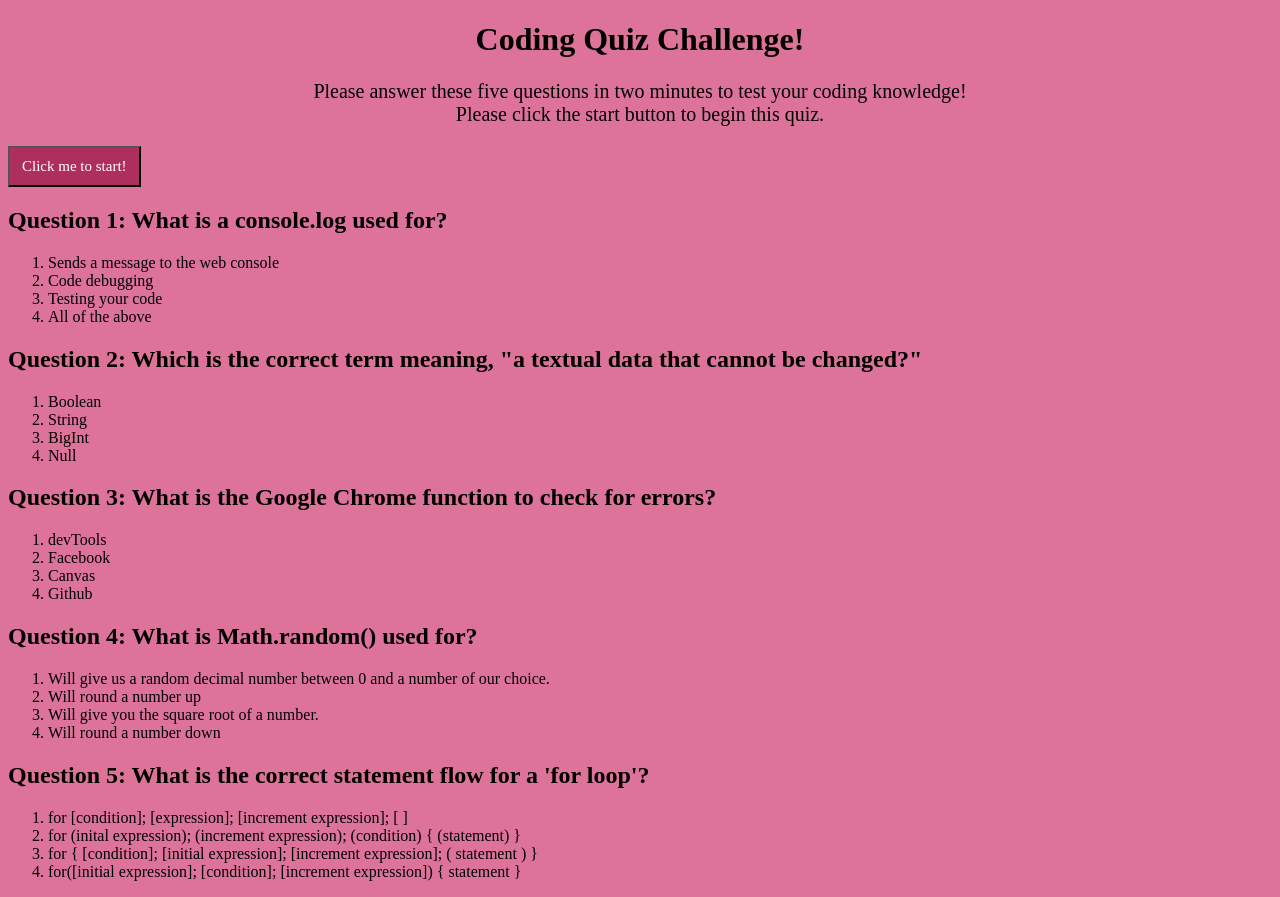
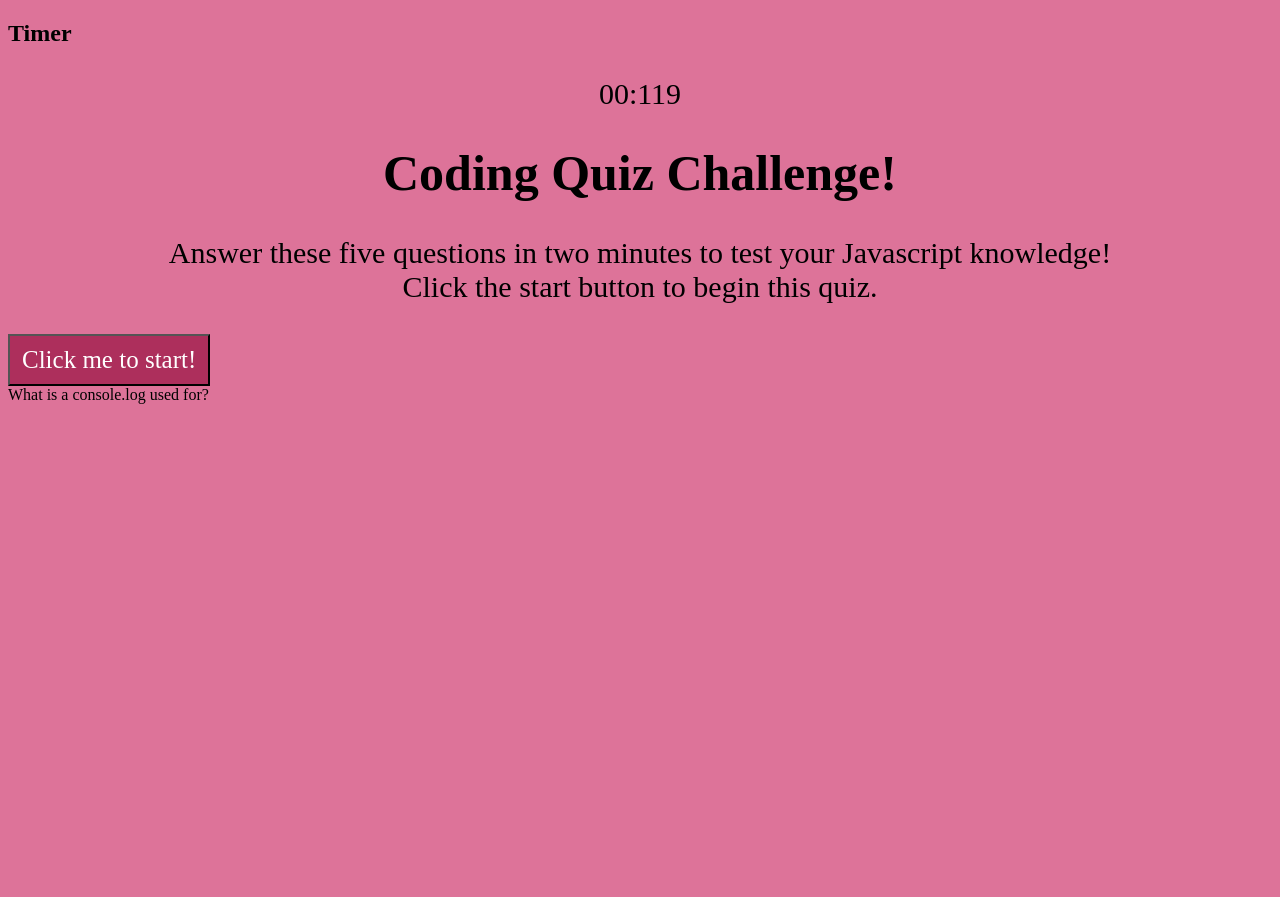
Before and after one commit to krod2016/CodeQuiz, a plain HTML site: page index.html in a window 1280 px wide. Both pictures are taken after a click on the button "Click me to start!". After the commit the page ends 800 px from the top, so only its background shows below. Drawn offline with Linux system fonts and the light colour scheme.

Commit message:
added javascript, and buttons

```diff
--- a/assets/css/style.css
+++ b/assets/css/style.css
@@ -5,18 +5,24 @@
 
 header h1 {
   text-align: center;
+  font-size: 50px;
 }
 
 p {
   text-align: center;
-  font-size: 20px;
+  font-size: 30px;
 }
 
-button {
+.btn {
   background-color: #AD2F5C;
   color: white;
   display: inline-block;
-  font-size: 15px;
+  font-size: 25px;
+  padding: 10px 12px;
   align-items: center;
-  padding: 10px 12px;
+  display: flex;
 }
+
+.btn:hover {
+  box-shadow: 0 2px;
+}
--- a/assets/js/script.js
+++ b/assets/js/script.js
@@ -0,0 +1,101 @@
+//question area
+var questionAreaEl = document.querySelector("#question-area")
+
+function renderQuestion(questionIndex) {
+  var currentQuestion = questions[questionIndex]
+  let element = document.createElement("div");
+  element.textContent = currentQuestion.question
+  questionAreaEl.appendChild(element)
+
+  for (let i = 0; i < questions.length; i++)
+  {
+
+  }
+}
+
+//timer
+function timer() {
+  console.log("click")
+  renderQuestion(0)
+  var sec = 120;
+  var timer = setInterval(function () {
+    document.getElementById('TimerDisplay').textContent = '00:' + sec;
+    sec--;
+    if (sec < 0) {
+      clearInterval(timer);
+    }
+  }, 1000);
+}
+
+//questions and answers
+var questions = [
+  {
+    question: "What is a console.log used for?",
+    answers: [
+      { text: "Sends a message to the web console", correct: "false" },
+      { text: "Code debugging", correct: "false" },
+      { text: "Testing your code", correct: "false" },
+      { text: "All of the above", correct: "true" },
+    ]
+  },
+  {
+    question: "Which is the correct term meaning, 'a textual data that cannot be changed?'",
+    answers: [
+      { text: "Null", correct: "false" },
+      { text: "Boolean", correct: "false" },
+      { text: "String", correct: "true" },
+      { text: "BigInt", correct: "false" },
+    ]
+  },
+
+  {
+    question: "What is the Google Chrome function to check for errors?",
+    answers: [
+      { text: "devTools", correct: "true" },
+      { text: "Facebook", correct: "false" },
+      { text: "Canvas", correct: "false" },
+      { text: "Github", correct: "false" },
+    ]
+  },
+
+  {
+    question: "What is Math.random() used for?",
+    answers: [
+      { text: "Will give us a decimal number between 0 and a number of our choice", correct: "true" },
+      { text: "Will round a number up", correct: "false" },
+      { text: "Will give you the square root of a number", correct: "false" },
+      { text: "Will round a number down", correct: "false" },
+    ]
+  },
+
+  {
+    question: "What is the correct statement flow for a 'for loop'?",
+    answers: [
+      { text: "for: condition; expression; increment expression;", correct: "false" },
+      { text: "for: inital expression; increment expression; condition, statement", correct: "false" },
+      { text: "for condition; initial expression; increment expression; statement", correct: "false" },
+      { text: "for initial expression; condition; increment expression, statement", correct: "true" },
+    ]
+  },
+];
+
+//right and wrong answers
+function quiz() {
+  var userAnswer = document.getElementById('answer').value;
+  if (userAnswer == answer) {
+    alert("Correct!");
+    score = (score) + 1;
+    document.getElementById('score').innerHTML = score
+  } else {
+    alert("Try Again!")
+    timer = (timer) - 5;
+    document.getElementById('score').innerHTML = score;
+  }
+}
+
+
+//high score
+
+//button
+var btn = document.getElementById("begin")
+btn.addEventListener("click", timer);
--- a/index.html
+++ b/index.html
@@ -10,117 +10,30 @@
 
 <body>
   <header>
+
+    <div id="Timer">
+      <h2>Timer</h2>
+      <p id="TimerDisplay">02:00</p>
+    </div>
+
     <h1>
       Coding Quiz Challenge!
     </h1>
     <p>
-      Please answer these five questions in two minutes to test your coding knowledge!
+      Answer these five questions in two minutes to test your Javascript knowledge!
       </br>
-      Please click the start button to begin this quiz.
+      Click the start button to begin this quiz.
     </p>
 
-    <button type="button">Click me to start!</button>
-
-    <h2>
-      Question 1: What is a console.log used for?
-    </h2>
-    <ol>
-      <li>
-        Sends a message to the web console
-      </li>
-      <li>
-        Code debugging
-      </li>
-      <li>
-        Testing your code
-      </li>
-      <li>
-        All of the above
-      </li>
-    </ol>
-
-    <h2>
-      Question 2: Which is the correct term meaning, "a textual data that cannot be changed?"
-    </h2>
-    <ol>
-      <li>
-        Boolean
-      </li>
-      <li>
-        String
-      </li>
-      <li>
-        BigInt
-      </li>
-      <li>
-        Null
-      </li>
-    </ol>
-
-    <h2>
-      Question 3: What is the Google Chrome function to check for errors?
-    </h2>
-    <div>
-      <ol>
-        <li>
-          devTools
-        </li>
-        <li>
-          Facebook
-        </li>
-        <li>
-          Canvas
-        </li>
-        <li>
-          Github
-        </li>
-      </ol>
+    <div class="quiz-starting">
+      <button class="btn" id="begin">Click me to start!</button>
     </div>
 
-    <h2>
-      Question 4: What is Math.random() used for?
-    </h2>
-    <ol>
-      <li>
-        Will give us a random decimal number between 0 and a number of our choice.
-      </li>
-      <li>
-        Will round a number up
-      </li>
-      <li>
-        Will give you the square root of a number.
-      </li>
-      <li>
-        Will round a number down
-    </ol>
+    <div id="question-area">
 
-    <h2>
-      Question 5: What is the correct statement flow for a 'for loop'?
-    </h2>
-    <ol>
-      <li>
-        for [condition]; [expression]; [increment expression]; [
-        ]
-      </li>
-      <li>
-        for (inital expression); (increment expression); (condition) {
-        (statement)
-        }
-      </li>
-      <li>
-        for {
-        [condition]; [initial expression]; [increment expression]; (
-        statement
-        )
-        }
-      </li>
-      <li>
-        for([initial expression]; [condition]; [increment expression]) {
-        statement
-        }
-      </li>
-    </ol>
   </header>
+
+  <script src="./assets/js/script.js"></script>
 </body>
 
 </html>
```
